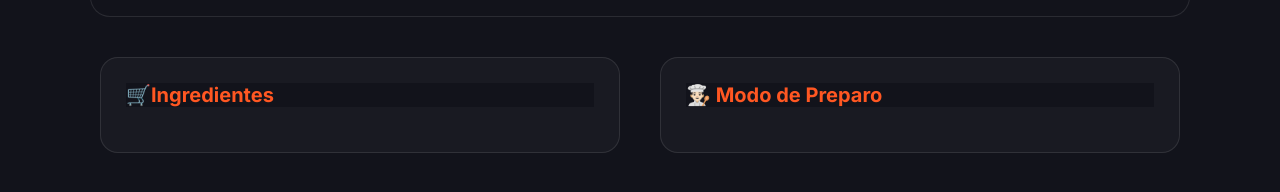
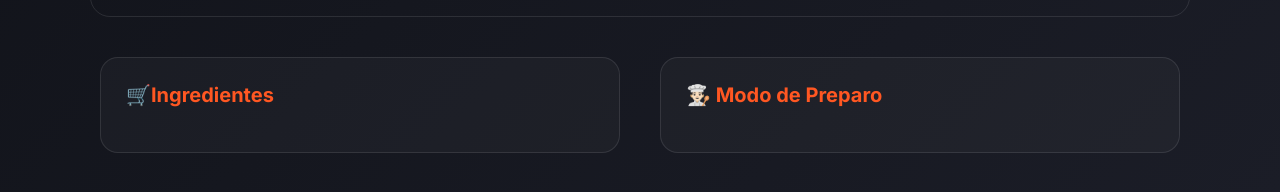
Before and after one commit to Weslley133/Buscador-Receita, a website: page index.html in a window 1280 px wide. Shown: the part 658-850 px from the top of the page. Drawn offline with Linux system fonts and the light colour scheme; no server answers; a web font is replaced by a local one.

Commit message:
Atualiza fundo do projeto

```diff
--- a/style.css
+++ b/style.css
@@ -2,9 +2,14 @@
     margin: 0;
     padding: 0;
     box-sizing: border-box;
-    background-color:  #12131b;
-color: white;
-font-family: 'Inter', sans-serif;
+    color: white;
+    font-family: 'Inter', sans-serif;
+}
+
+body {
+    background:
+
+        linear-gradient(135deg, #0f1117, #1b1d27);
 }
 
 header {
```
